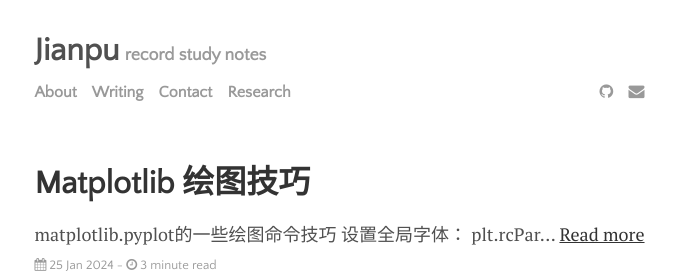
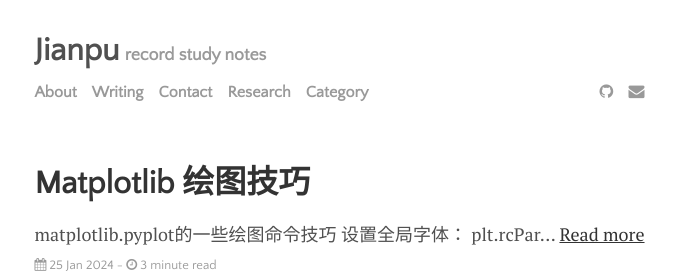
Before and after one commit to xpji/Jianpu.github.io, a Jekyll site: the page built from index.html, in a window 1280 px wide and 900 px high. Shown: the top 275 px of the window, without its empty margins (298-979 px from the left). Built offline with Jekyll 4.4.1, drawn with Linux system fonts in a browser that asks for light colours; the list of posts is cut into pages by our own code; comment, search, counter and statistics services are not loaded.

Commit message:
add cate html

```diff
--- a/_data/settings.yml
+++ b/_data/settings.yml
@@ -11,6 +11,7 @@ menu:
 - {name: 'Writing', url: 'writing.html'}
 - {name: 'Contact', url: 'contact.html'}
 - {name: 'Research', url: 'research.html'}
+- {name: 'Category', url: 'categories.html'}
 # Available social icons are powered by Font Awesome, so you can use any icon that they offer
 social:
 - {icon: 'github',     link: 'https://github.com/xpji/Jianpu.github.io/tree/jianpu_pages'}
```
